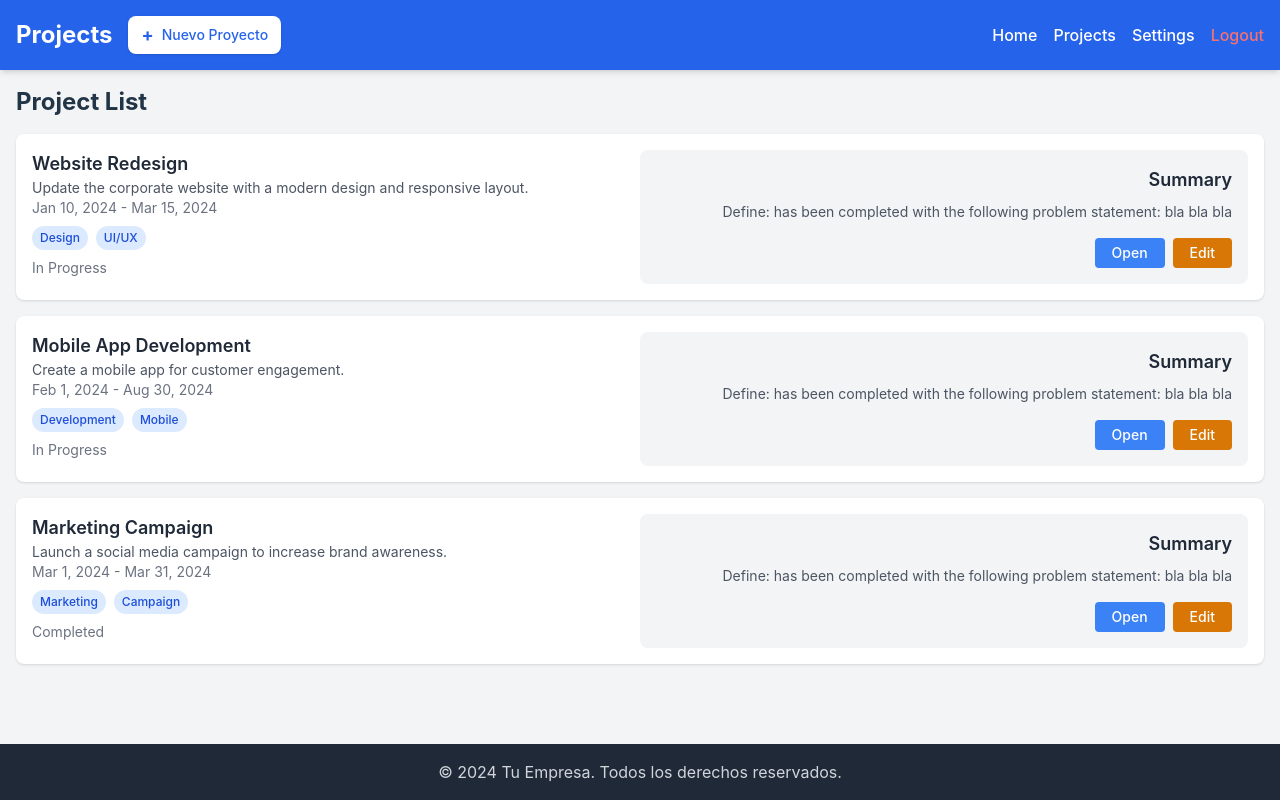
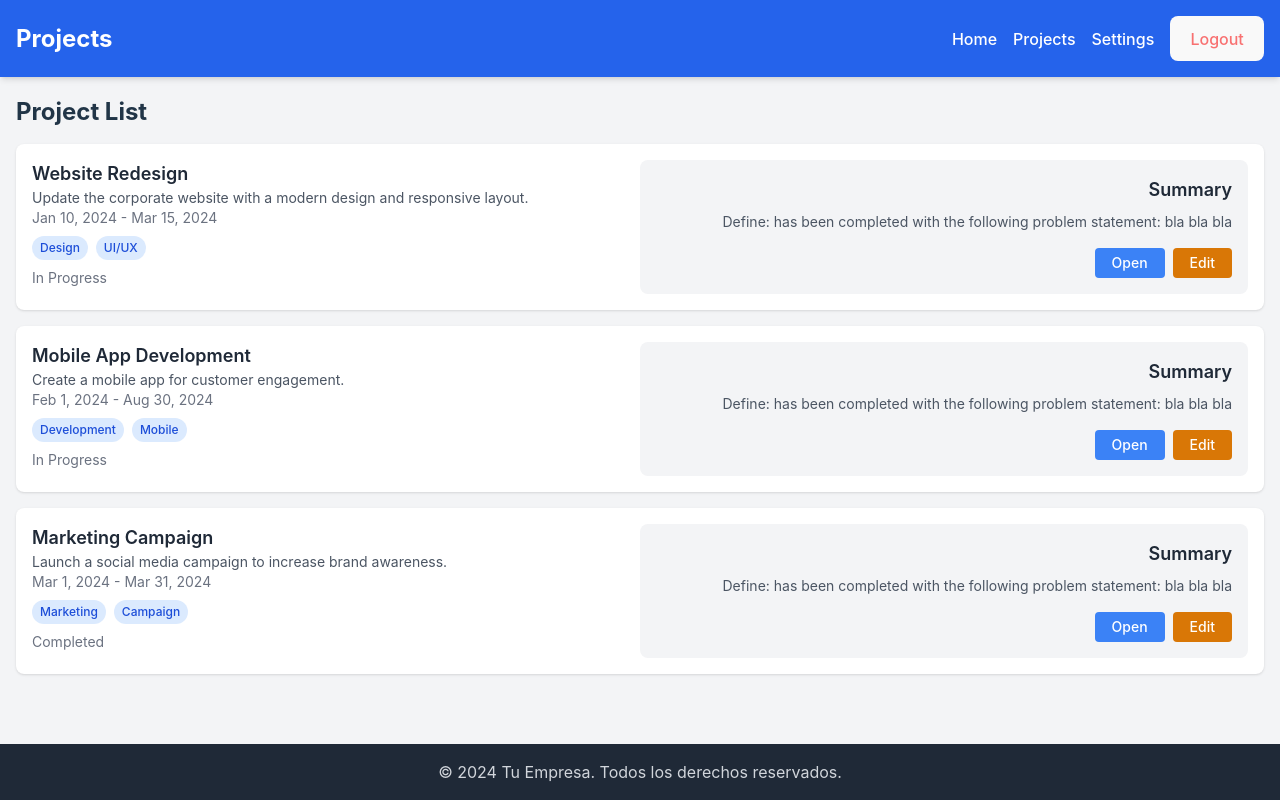
Before and after one commit to Wasous/ProblemSolvingTool, a React (Vite) app: page /projects in a window 1280 px wide. Built offline with nearby package versions, Linux system fonts and the light colour scheme.

Commit message:
aún cambiando headers...

```diff
--- a/src/pages/ProjectsPage.jsx
+++ b/src/pages/ProjectsPage.jsx
@@ -1,5 +1,5 @@
 import React from 'react';
-import HeaderMain from '../components/HeaderMain';
+import Header from '../components/Header';
 import Footer from '../components/Footer';
 import ProjectRow from '../components/ProjectRow';
 
@@ -46,9 +46,9 @@ const ProjectsList = () => {
     };
 
     return (
-        <div className="min-h-screen bg-gray-100 flex flex-col">
+        <div className="min-h-screen bg-gray-100 flex flex-col pt-20">
             {/* Header */}
-            <HeaderMain title="Projects" />
+            <Header title="Projects" />
 
             {/* Main Content */}
             <main className="container mx-auto p-4 flex-grow">
```
